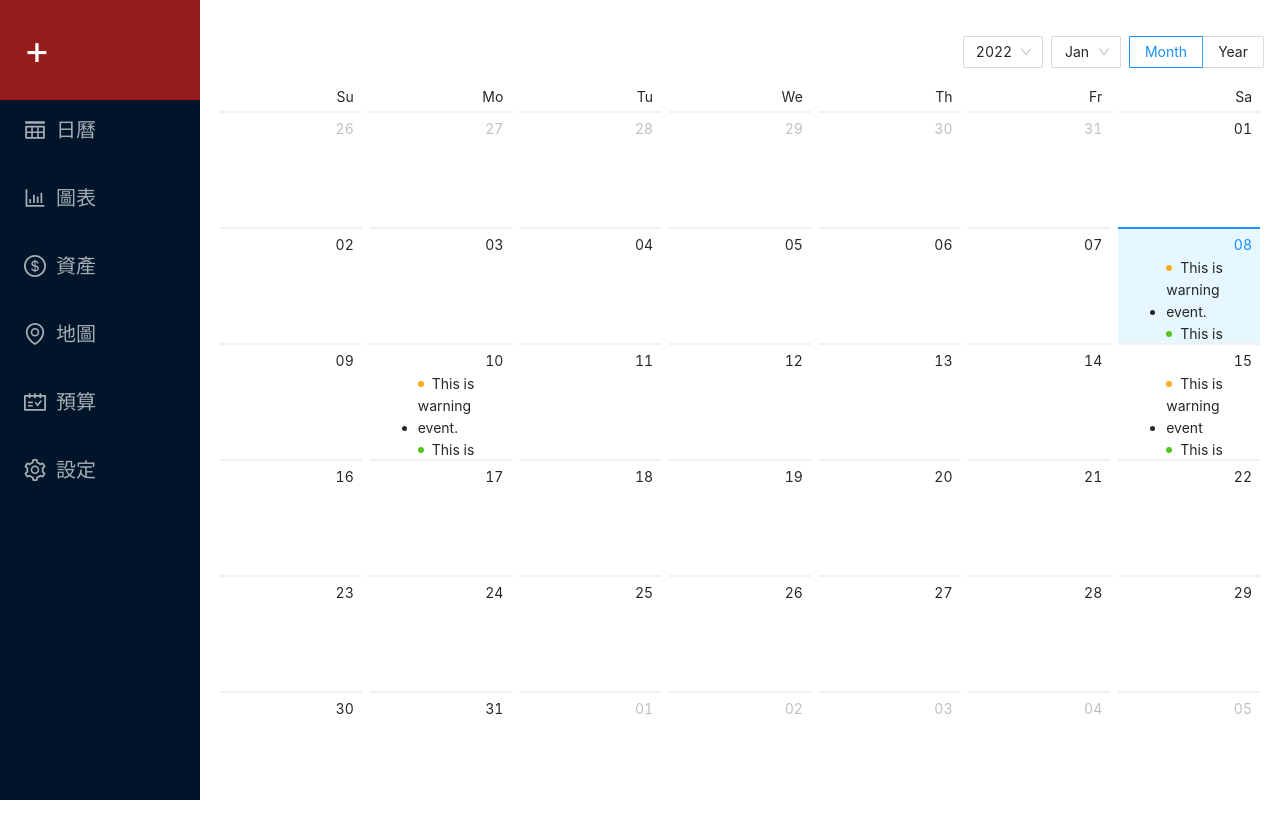
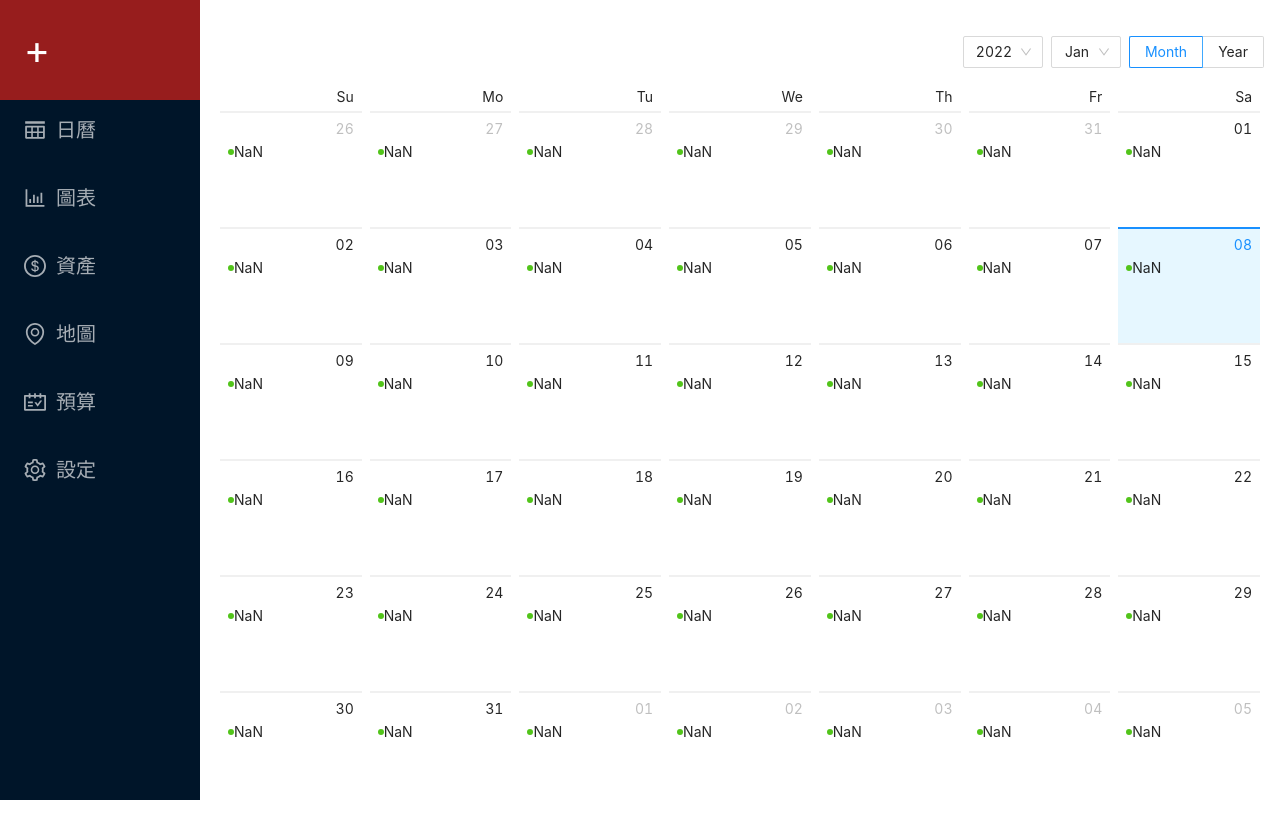
Before and after one commit to moose1108/wp1101_clowns_project, a React (Create React App) app in the folder frontend/: page /calendar in a window 1280 px wide. Both pictures are taken after typing "Sample", "Sample123" into the empty fields and a click on the button "Log in". Built offline with nearby package versions, Linux system fonts and the light colour scheme.

Commit message:
calendar seleect date

```diff
--- a/frontend/src/Containers/MyCalendar.js
+++ b/frontend/src/Containers/MyCalendar.js
@@ -1,79 +1,84 @@
-//import { Calendar, momentLocalizer } from "react-big-calendar";
-import "react-big-calendar/lib/css/react-big-calendar.css";
 import React, { useState } from "react";
-import DatePicker from "react-datepicker";
-import { Button, Input, Calendar, Badge } from "antd";
+import { Button, Modal, Calendar, Badge, List, DatePicker } from "antd";
 import moment from "moment";
 import { tr } from "date-fns/locale";
 
-// const localizer = momentLocalizer(moment);
+
+const listData = [
+    { date: "2022-01-07", data: [
+        { status:'success', type: '飲食', content: '國瀚咖哩', cost: 150 },
+        { status:'success', type: '交通', content: '腳踏車拖吊', cost: 50 },
+      ]
+    },
+    { date: "2022-01-09", data: [
+      { status:'success', type: '教育', content: 'SP課本', cost: 1300 },
+      { status:'success', type: '日常用品', content: '學生證不見', cost: 100 },
+      ]
+    }
+];
+
 
 
 const MyCalendar = () => {
+
+    const [ModalVisible, setModalVisible] = useState(false);
+    const [SelectDate, setSelectDate] = useState("");
+    const [AllData, setAllData] = useState(listData);
+
+    function calculate(){
+      let cost = 0;
+      for (let i = 0; i < listData.length; i++)
+        cost += listData[i].cost;
+      return cost;
+    }
+
+    function onPanelChange(value, mode) {
+        const DATE = value.format('YYYY-MM-DD');
+        setSelectDate(DATE);
+        console.log(DATE, typeof(DATE));
+    }
+
+    const showModal = () => {
+      setModalVisible(true);
+    };
+
+    const handleOk = () => {
+      setModalVisible(false);
+    };
+
+    const handleCancel = () => {
+      setModalVisible(false);
+    };
+
     const dateCellRender = (value) => {
-        function getListData(value) {
-            let listData;
-            switch (value.date()) {
-              case 8:
-                listData = [
-                  { type: 'warning', content: 'This is warning event.' },
-                  { type: 'success', content: 'This is usual event.' },
-                ];
-                break;
-              case 10:
-                listData = [
-                  { type: 'warning', content: 'This is warning event.' },
-                  { type: 'success', content: 'This is usual event.' },
-                  { type: 'error', content: 'This is error event.' },
-                ];
-                break;
-              case 15:
-                listData = [
-                  { type: 'warning', content: 'This is warning event' },
-                  { type: 'success', content: 'This is very long usual event。。....' },
-                  { type: 'error', content: 'This is error event 1.' },
-                  { type: 'error', content: 'This is error event 2.' },
-                  { type: 'error', content: 'This is error event 3.' },
-                  { type: 'error', content: 'This is error event 4.' },
-                ];
-                break;
-              default:
-            }
-            return listData || [];
-        }
-        const listData = getListData(value);
-        return (
-          <ul className="events">
-            {listData.map(item => (
-              <li key={item.content}>
-                <Badge status={item.type} text={item.content} />
-              </li>
-            ))}
-          </ul>
-        );
+      return(
+        <>
+            <Badge status="success" text={calculate()} />
+        </>
+      )
     }
-    /*function getMonthData(value) {
-        if (value.month() === 8) {
-          return 1394;
-        }
-    }
-    const monthCellRender = (value) => {
-        const num = getMonthData(value);
-        return num ? (
-          <div className="notes-month">
-            <section>{num}</section>
-            <span>Backlog number</span>
-          </div>
-        ) : null;
-    }*/
     return (
         <>
             <Calendar
-                onChange={(value) => {
-                    alert(`Your selected ${value.format('YYYY-MM-DD')}`)
-                }}
+                defaultDate={moment().toDate()}
+                onChange={onPanelChange}
                 dateCellRender={dateCellRender}
+                onSelect={showModal}
             />
+            <Modal title={SelectDate} visible={ModalVisible} onOk={handleOk} onCancel={handleCancel}>
+
+                {(listData.filter((x) =>
+                  {return x.date === SelectDate}).length === 0 ?
+                   '' : listData.filter((x) =>
+                    {return x.date === SelectDate})[0].data.map(item => (
+                  <li>
+                    <Badge status={item.status} text={item.content + " : " + item.cost + "元"} />
+                  </li>
+                )))
+
+                }
+
+            </Modal>
         </>
 
     );
```
